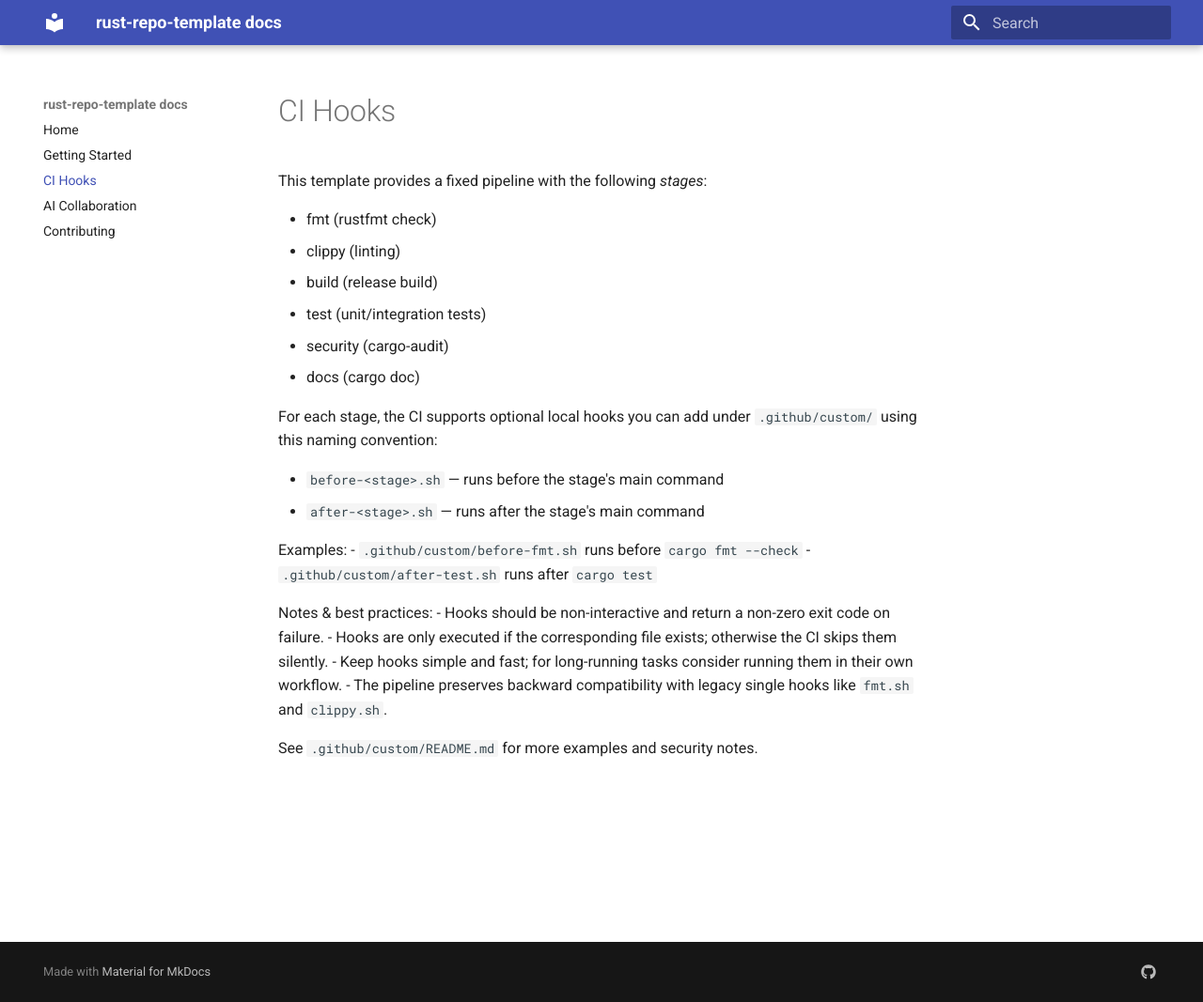
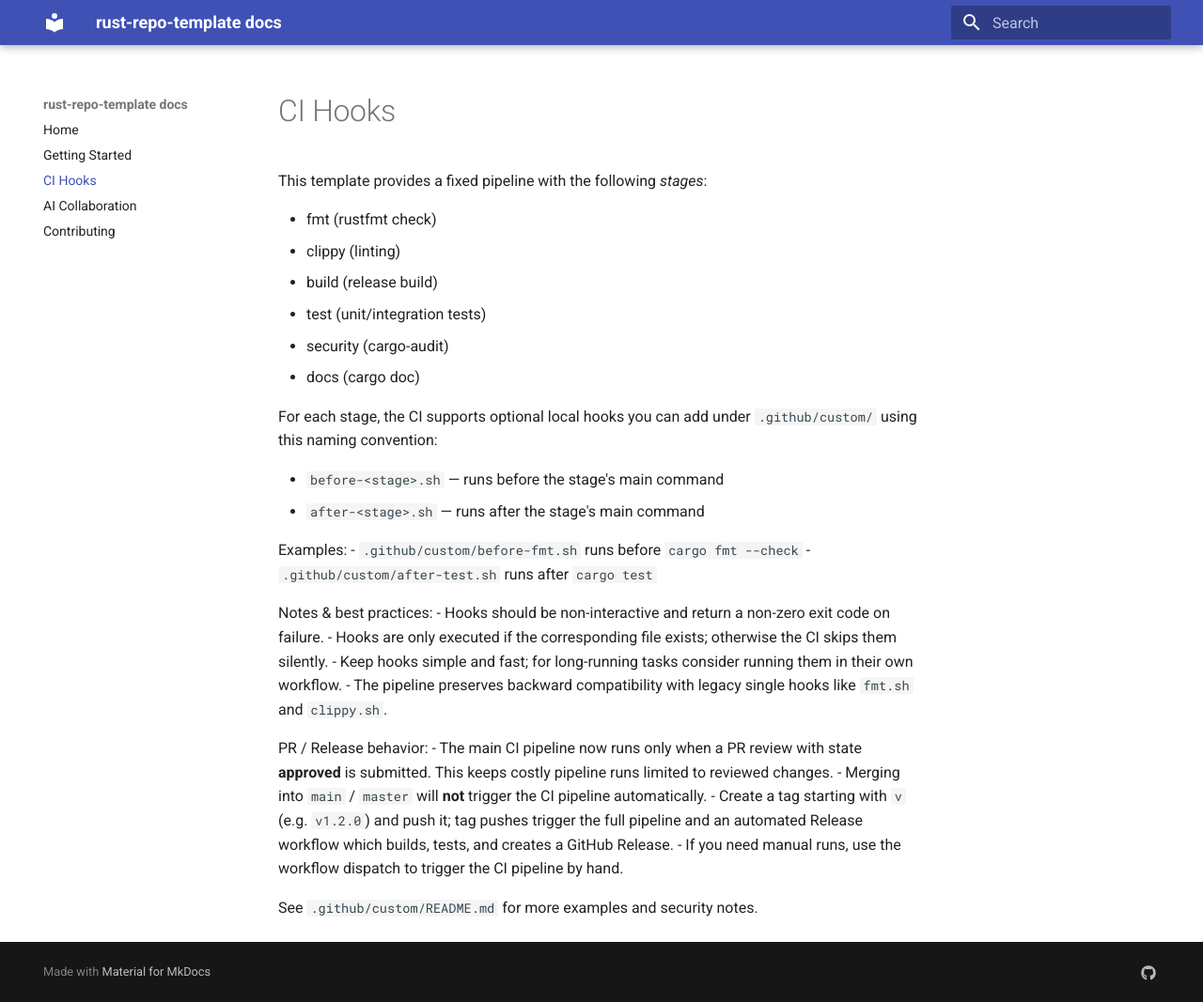
Before and after one commit to Genuineh/rust-repo-template, an MkDocs documentation site: the page built from docs/ci-hooks.md, in a window 1280 px wide and 1067 px high. Shown: the whole window at 94% size. Built offline with MkDocs 1.6.1 and Material for MkDocs 9.7.7, drawn with Linux system fonts in a browser that asks for light colours.

Commit message:
ci: run CI on PR approval or tags; add release workflow and update docs

```diff
--- a/docs/ci-hooks.md
+++ b/docs/ci-hooks.md
@@ -24,4 +24,10 @@ Notes & best practices:
 - Keep hooks simple and fast; for long-running tasks consider running them in their own workflow.
 - The pipeline preserves backward compatibility with legacy single hooks like `fmt.sh` and `clippy.sh`.
 
+PR / Release behavior:
+- The main CI pipeline now runs only when a PR review with state **approved** is submitted. This keeps costly pipeline runs limited to reviewed changes.
+- Merging into `main` / `master` will **not** trigger the CI pipeline automatically.
+- Create a tag starting with `v` (e.g. `v1.2.0`) and push it; tag pushes trigger the full pipeline and an automated Release workflow which builds, tests, and creates a GitHub Release.
+- If you need manual runs, use the workflow dispatch to trigger the CI pipeline by hand.
+
 See `.github/custom/README.md` for more examples and security notes.
```
Also changed, not shown: 3 other files.
